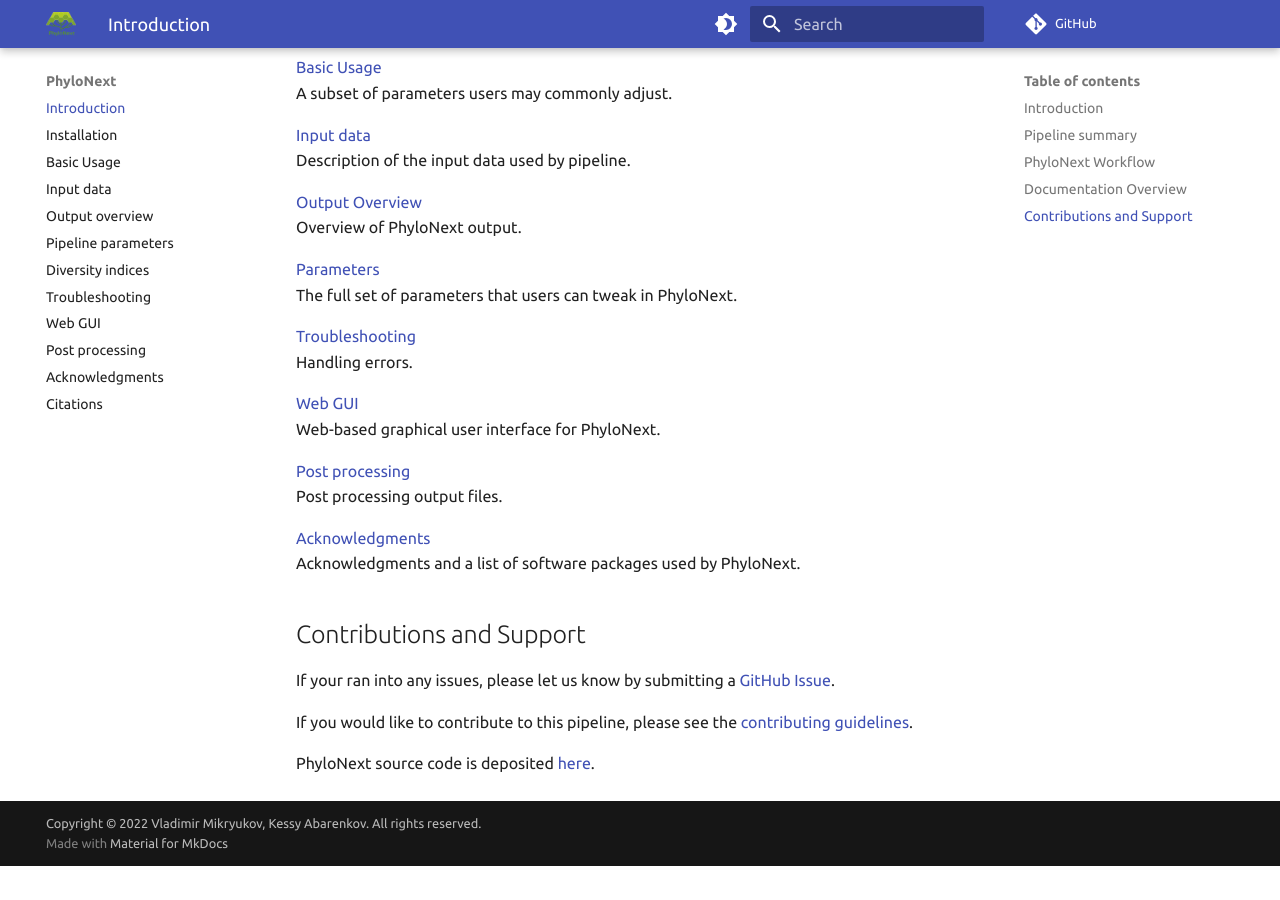
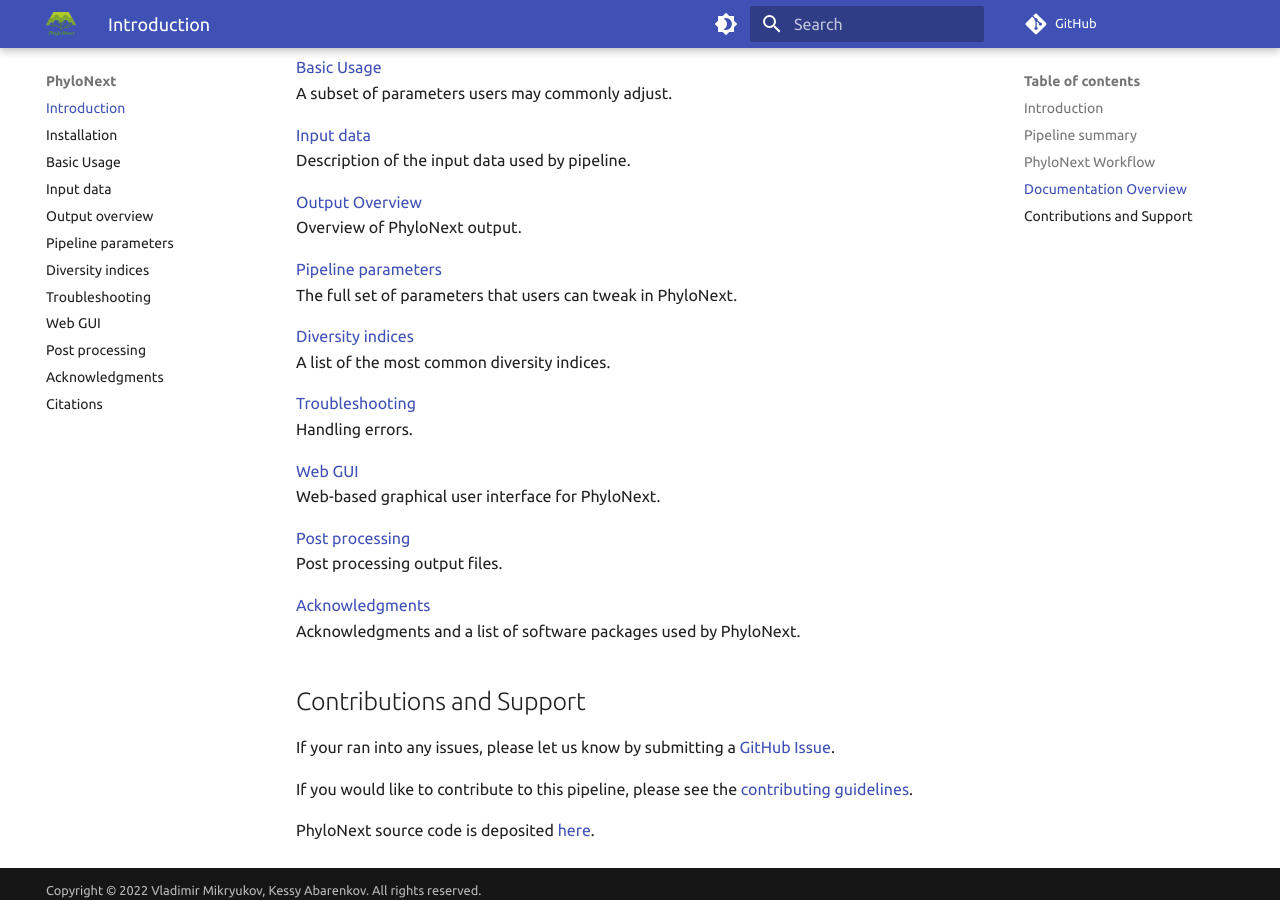
Before and after one commit to vmikk/phylonext_manual, an MkDocs documentation site: the page built from docs/index.md, in a window 1280 px wide and 900 px high, scrolled down 1489 px. Built offline with MkDocs 1.6.1 and Material for MkDocs 9.7.7, drawn with Linux system fonts in a browser that asks for light colours; comment, search, counter and statistics services are not loaded; before the commit the page ends 2355 px from its top, so only the background shows below that.

Commit message:
add diversity indices to the table of contents

```diff
--- a/docs/index.md
+++ b/docs/index.md
@@ -41,8 +41,11 @@
 [Output Overview](outputs.md)
 Overview of PhyloNext output.
 
-[Parameters](parameters.md)
+[Pipeline parameters](parameters.md)
 The full set of parameters that users can tweak in PhyloNext.
+
+[Diversity indices](biodiverse.md)
+A list of the most common diversity indices.
 
 [Troubleshooting](troubleshooting.md)
 Handling errors.
```
Also changed, not shown: docs/biodiverse.md (+1 -1 lines).
